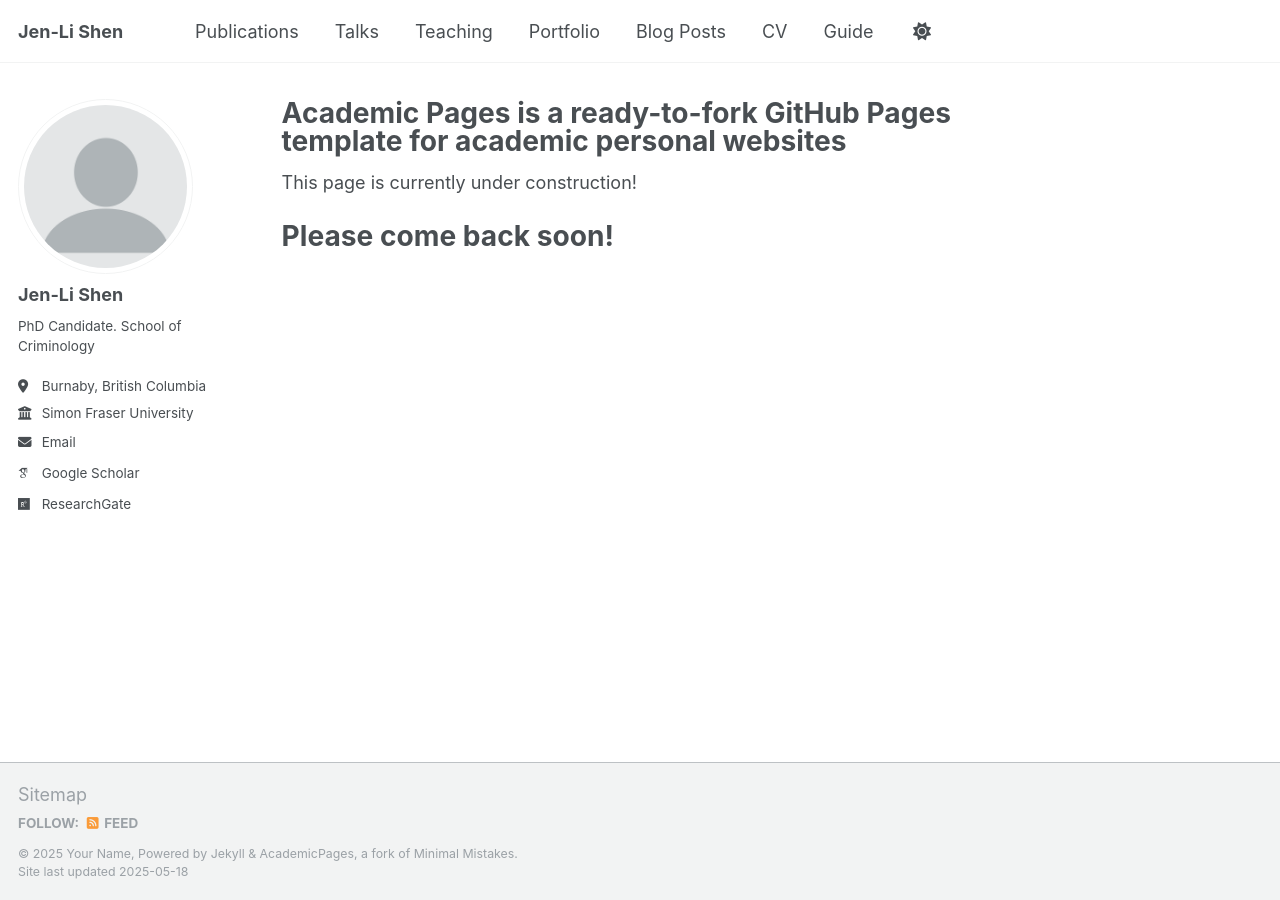
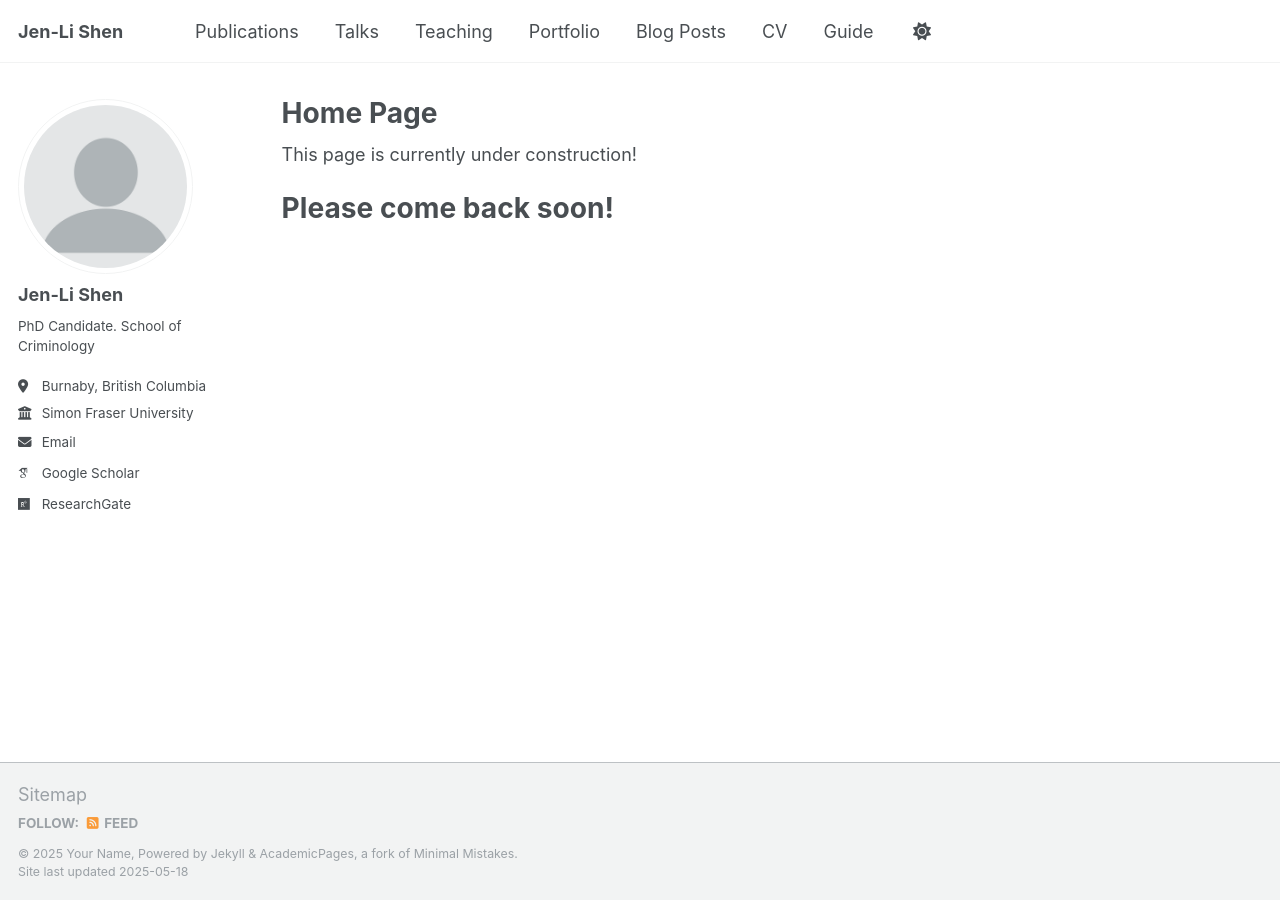
Before and after one commit to jenlishen/jenlishen.github.io, a Jekyll site: the page built from _pages/about.md, in a window 1280 px wide. Built offline with Jekyll 4.4.1, drawn with Linux system fonts in a browser that asks for light colours; some web fonts are replaced.

Commit message:
Update about.md

```diff
--- a/_pages/about.md
+++ b/_pages/about.md
@@ -1,6 +1,6 @@
 ---
 permalink: /
-title: "Academic Pages is a ready-to-fork GitHub Pages template for academic personal websites"
+title: "Home Page"
 author_profile: true
 redirect_from:
   - /about/
```
